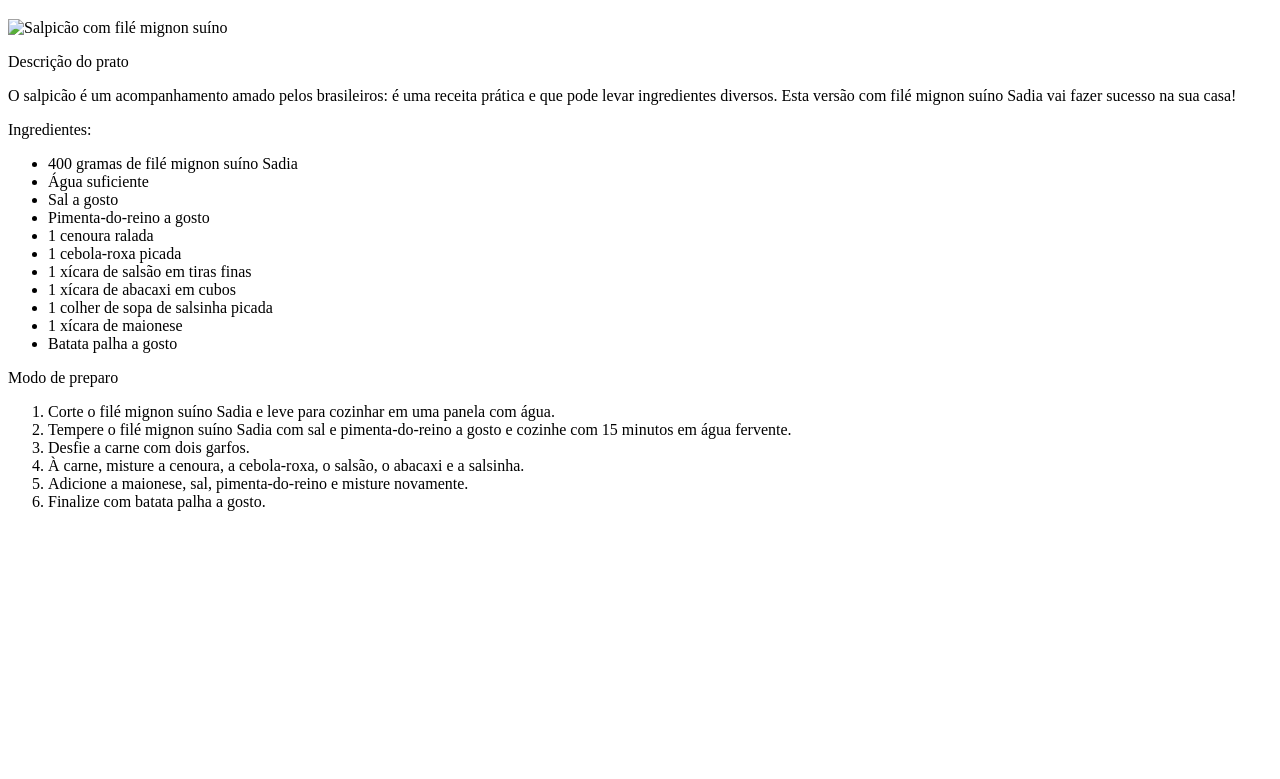
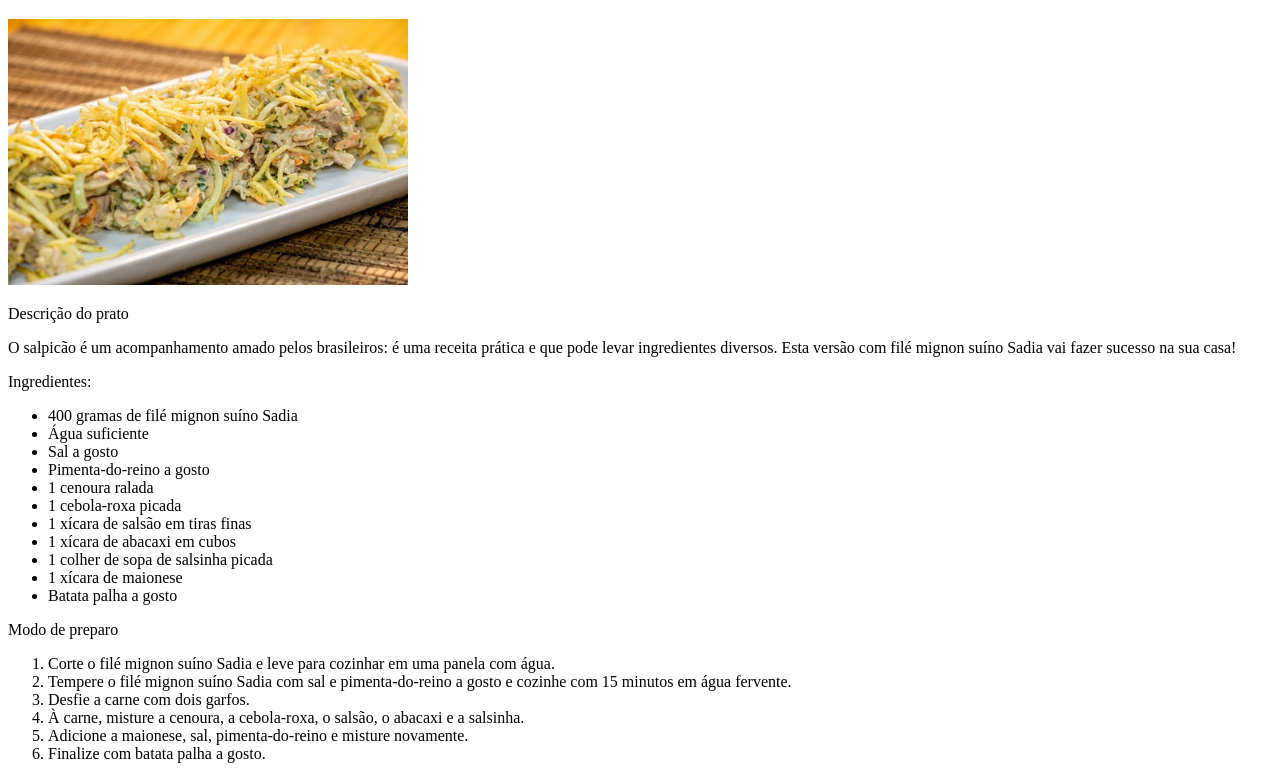
Before and after one commit to Elisaudo/projeto-receitas, a plain HTML site: page receitas/salpicao.html in a window 1280 px wide. Shown: the part 61-840 px from the top of the page. Before the commit the page ends 800 px from the top, so only its background shows below. Drawn offline with Linux system fonts and the light colour scheme; the site is published under a folder, as on GitHub Pages, so addresses that start at the root find nothing.

Commit message:
Update salpicao.html
mudança caminho

```diff
--- a/receitas/salpicao.html
+++ b/receitas/salpicao.html
@@ -9,7 +9,7 @@
 <body>
     <h1>Salpicão com filé mignon suíno</h1>
 
-<img src="/images/salpicao-com-file-mignon-suino.jpeg" alt="Salpicão com filé mignon suíno" style="width: 400px;height: auto;">
+<img src="../images/salpicao-com-file-mignon-suino.jpeg" alt="Salpicão com filé mignon suíno" style="width: 400px;height: auto;">
 <p>
     Descrição do prato
 </p>
```
